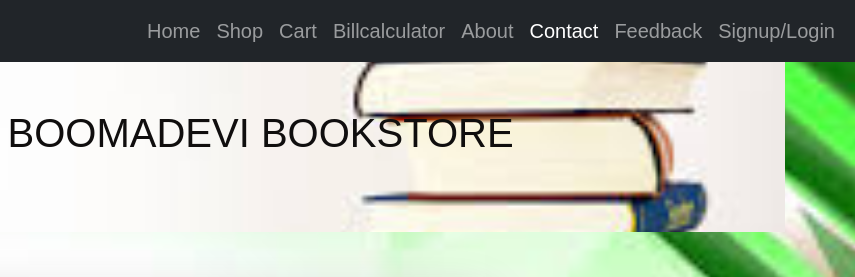
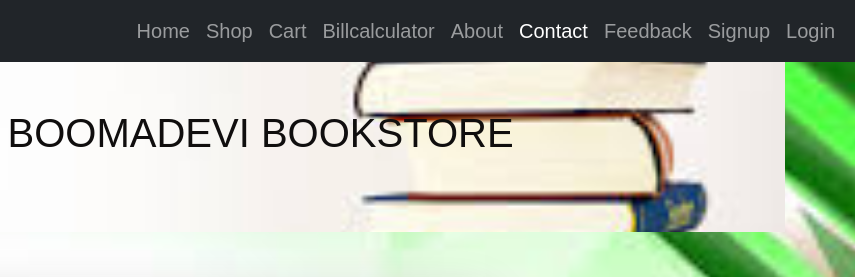
Before and after one commit to boomadevi-2006/boomadevibookstore, a plain HTML site: page contact.html in a window 1280 px wide. Shown: the top 277 px of the page, 425-1280 px from the left. Drawn offline with nearby package versions, Linux system fonts and the light colour scheme; files that its build step writes are made by us from their sources; files whose address does not match are found by name.

Commit message:
Update contact.html

```diff
--- a/contact.html
+++ b/contact.html
@@ -35,7 +35,8 @@
                 <li class="nav-item"><a class="nav-link" href="about.html">About</a></li>
                 <li class="nav-item"><a class="nav-link  active" href="contact.html">Contact</a></li>
                 <li class="nav-item"><a class="nav-link" href="feedback.html">Feedback</a></li>
-                <li class="nav-item"><a class="nav-link" href="signupandlogin.html">Signup/Login</a></li>
+                               <li class="nav-item"><a class="nav-link" href="signup.html">Signup</a></li>
+                <li class="nav-item"><a class="nav-link" href="login.html">Login</a></li>
             </ul>
         </div>
     </div>
```
